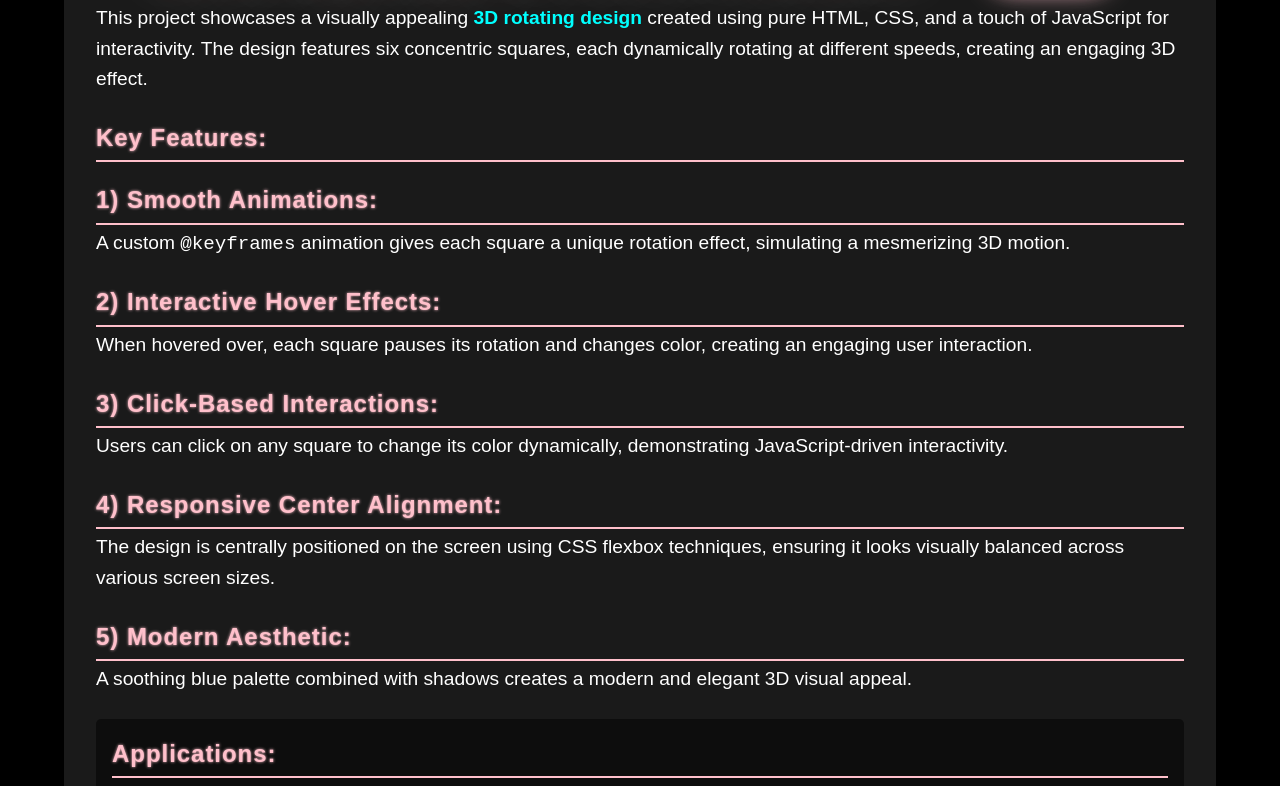
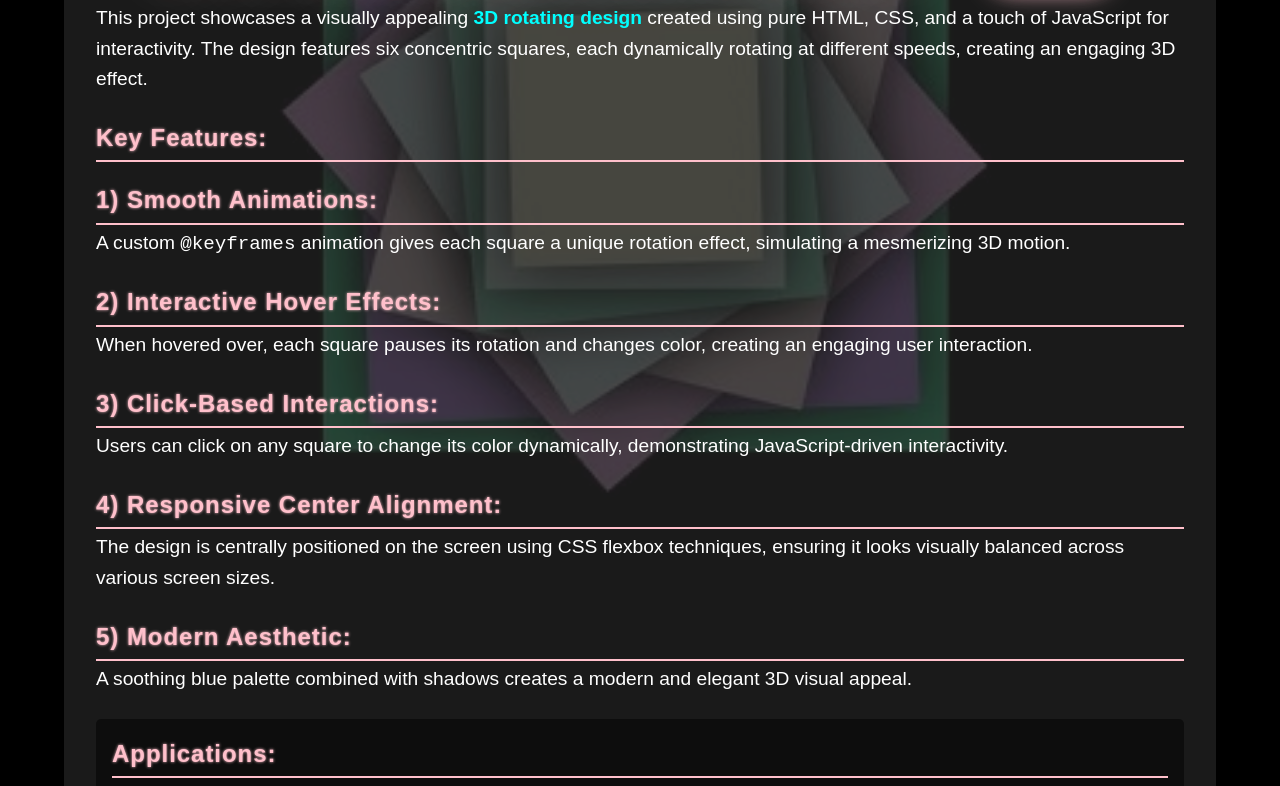
Before and after one commit to 20kb1a0245/Portfolio, a plain HTML site: page project1.html in a window 1280 px wide. Shown: the part 268-1054 px from the top of the page. Drawn offline with Linux system fonts and the light colour scheme.

Commit message:
Update project1.html

```diff
--- a/project1.html
+++ b/project1.html
@@ -29,7 +29,7 @@ body::before {
     left: 0;
     width: 100%;
     height: 100%;
-    background: url("images/3d_image.jpg") no-repeat center center;
+    background: url("3d_image.jpg") no-repeat center center;
     background-size: contain;
     opacity: 0.2; /* Adjust the opacity for less visibility */
     z-index: -1; /* Keeps the image behind the content */
```
